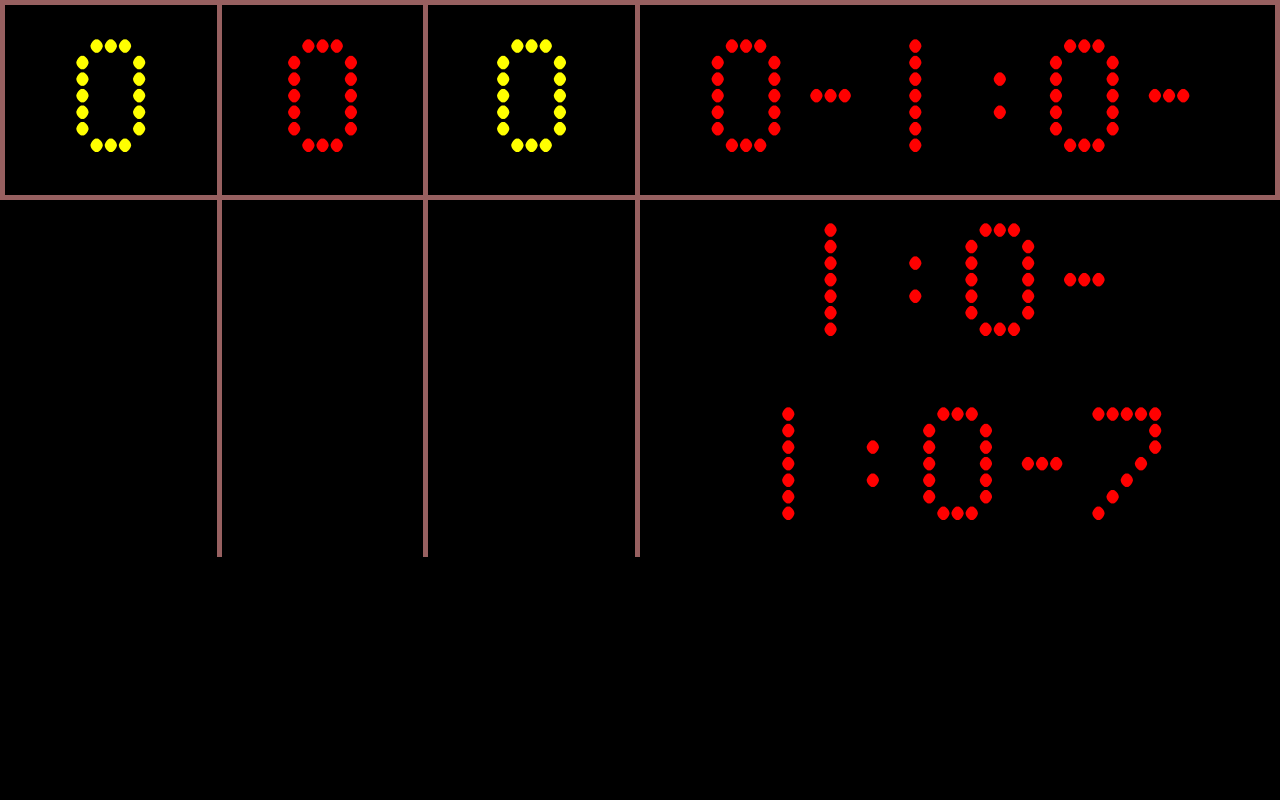
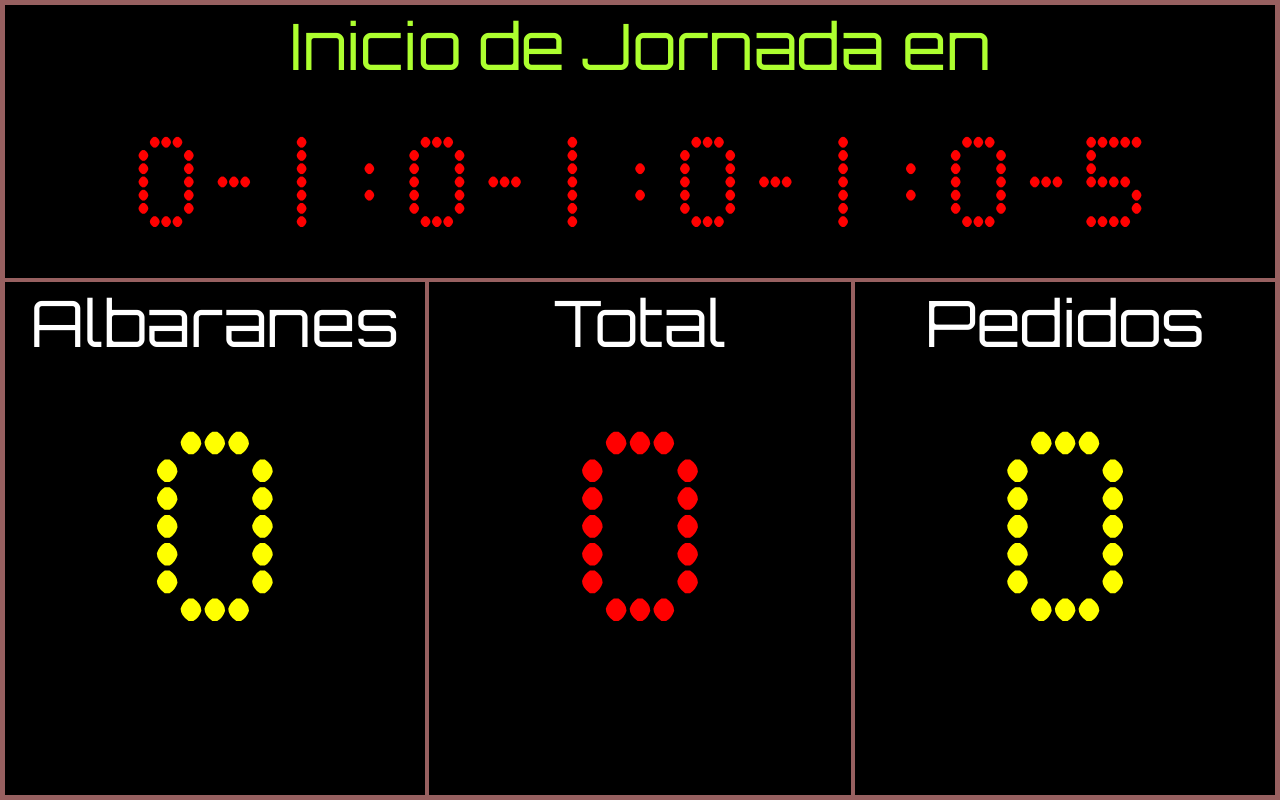
Before and after one commit to la1314/React-Redux, a React (Create React App) app in the folder panel-app/: page / in a window 1280 px wide. Built offline with nearby package versions, Linux system fonts and the light colour scheme; no server answers; a web font is replaced by a local one.

Commit message:
Añadido cambio de paneles

```diff
--- a/panel-app/src/components/Main/index.js
+++ b/panel-app/src/components/Main/index.js
@@ -5,27 +5,63 @@ import './style.scss';
 
 class Main extends Component {
 
-  constructor(props) {
-    super(props);
-    this.state = {boolean: false};
+
+  //Se comprueba cada 5 segundos si han pasado los minutos necesarios
+  //para cambiar el tipo de panel
+  componentDidMount() {
+
+    this.timer = setInterval(() => {
+      this.checkPanel()
+    }, 5000);
+
+  }
+
+  componentWillUnmount() {
+    clearInterval(this.timer);
   }
 
 
+  // True Scoreboard | False Reduced Scoreboard
+  checkPanel = () => {
+
+    const { clock, dispatchPanel } = this.props
+
+    var n = clock.min;
+
+    if (n > 9) {
+      n = n % 10
+    }
+
+    if (n < 7) {
+      dispatchPanel(1)
+    } else {
+      dispatchPanel(0)
+    }
+
+  }
 
   render() {
 
-    const {boolean} = this.state
+    const { panel } = this.props
 
     return (
-      <Page boolean={boolean} />
+      <Page panel={panel.type} />
     )
   }
 }
 
 const mapStateToProps = state => ({
   clock: state.clock,
+  panel: state.panel
 });
 
+//Se declaran los dispatch a importar
+const mapDispatchToProps = (dispatch) => {
 
+  return {
+    // dispatching plain actions
+    dispatchPanel: (value) => dispatch({ type: 'PANEL_SUCCESS', payload: value })
+  }
+}
 
-export default connect(mapStateToProps)(Main);
+export default connect(mapStateToProps, mapDispatchToProps)(Main);
--- a/panel-app/src/components/Main/page.js
+++ b/panel-app/src/components/Main/page.js
@@ -8,20 +8,20 @@ import BODY_R from '../Scoreboard_reduced/Body';
 function page(props) {
 
   const {
-    boolean
+    panel
   } = props;
 
 
   return (
     <div className='app_container'>
 
-      {boolean ?
+      {panel ?
         <HEADER />
         :
         <HEADER_R />
       }
 
-      {boolean ?
+      {panel ?
         <BODY />
         :
         <BODY_R />
--- a/panel-app/src/components/Main/style.scss
+++ b/panel-app/src/components/Main/style.scss
@@ -13,6 +13,7 @@
     height: 100vh;
     display: grid;
     grid-template-columns: 1fr;
+
     * {
         text-align: center;
     }
--- a/panel-app/src/components/Scoreboard/Header/style.scss
+++ b/panel-app/src/components/Scoreboard/Header/style.scss
@@ -3,7 +3,7 @@ $border-type: solid;
 $border-grueso: 5px;
 $border-fino: 2.5px;
 
-$font-countdown-text-color: green;
+$font-countdown-text-color: greenyellow;
 $font-countdown-value-color: red;
 
 .app_container_header {
@@ -12,20 +12,22 @@ $font-countdown-value-color: red;
     box-sizing: border-box;
     border: $border-type  $border-grueso $border-color;
     border-bottom: $border-fino $border-type  $border-color;
+    display: grid;
+    grid-template-columns: 1fr;
 
 
     .ach_text {
 
         height: 25%;
         font-family: 'orbitron';
-        color: greenyellow;
+        color: $font-countdown-text-color;
         font-size: 5vw;
 
     }
 
     .ach_value {
         font-family: 'scoreboard';
-        color: red;
+        color: $font-countdown-value-color;
         font-size: 10vw;
     }
 }
--- a/panel-app/src/components/Scoreboard_reduced/Body/page.js
+++ b/panel-app/src/components/Scoreboard_reduced/Body/page.js
@@ -2,9 +2,14 @@ function page(props) {
 
   return (
 
-      <div className='app_container_body'>
-
+    <div className='app_container_body_R'>
+      <div className='acb_text_R'>
+        Lorem ipsum dolor sit amet, consectetur adipiscing elit. Cras ullamcorper enim odio, non fringilla eros ullamcorper eget.
+        Vestibulum egestas sit amet risus vel pharetra. Class aptent taciti sociosqu ad litora torquent per conubia nostra, per inceptos himenaeos.
+        Cras vel arcu id libero iaculis egestas ut at quam. Proin auctor non magna condimentum congue. Sed maximus risus in dui viverra, et lobortis
+        odio sodales.
       </div>
+    </div>
   )
 }
 
--- a/panel-app/src/components/Scoreboard_reduced/Body/style.scss
+++ b/panel-app/src/components/Scoreboard_reduced/Body/style.scss
@@ -3,80 +3,22 @@ $border-type: solid;
 $border-grueso: 5px;
 $border-fino: 2.5px;
 
-$font-total-text-color: white;
-$font-total-value-color: red;
-$font-deliveryNotes-text-color: white;
-$font-deliveryNotes-value-color: red;
-$font-orders-text-color: white;
-$font-orders-value-color: red;
+$font-body-text-color: white;
 
-
-.app_container_body {
+.app_container_body_R {
 
     height: 65vh;
     display: grid;
-    grid-template-columns: 1fr 1fr 1fr;
-    grid-template-areas:
-    "left center right";
+    grid-template-columns: 1fr;
 
-    .acb_deliveryNotes{
+    .acb_text_R {
 
-        grid-area: left;
-        border: $border-grueso $border-type $border-color;
-        border-right: $border-fino $border-type  $border-color;
-        border-top: $border-fino $border-type  $border-color;
+        padding: 5vmin;
+        color: $font-body-text-color;
+        font-size: 5vmin;
+        text-align: justify;
+        border: $border-type $border-grueso $border-color;
+        border-top: 0;
 
     }
-
-    .acb_total{
-
-        grid-area: center;
-        border: $border-grueso $border-type $border-color;
-        border-right: $border-fino $border-type $border-color;
-        border-left: $border-fino $border-type $border-color;
-        border-top: $border-fino $border-type  $border-color;
-    }
-
-    .acb_orders{
-
-        grid-area: right;
-        border: $border-grueso $border-type $border-color;
-        border-left: $border-fino $border-type $border-color;
-        border-top: $border-fino $border-type  $border-color;
-
-    }
-
-    .acb_dn_text {
-        color: $font-deliveryNotes-text-color;
-    }
-
-    .acb_t_text {
-        color: $font-total-text-color;
-    }
-
-    .acb_o_text{
-        color: $font-orders-text-color;
-    }
-
-    .acb_dn_text, .acb_t_text, .acb_o_text {
-
-
-        height: 18%;
-        font-family: 'orbitron';
-        font-size: 5vw;;
-    }
-
-
-    .acb_dn_value, .acb_t_value, .acb_o_value {
-
-
-        color: yellow;
-        font-size: 21vw;
-        font-family: 'scoreboard';
-    }
-
-    .acb_t_value{
-        color: $font-total-value-color;
-    }
-
 }
--- a/panel-app/src/components/Scoreboard_reduced/Header/page.js
+++ b/panel-app/src/components/Scoreboard_reduced/Header/page.js
@@ -8,26 +8,26 @@ function page(props) {
 
   return (
 
-    <div className='app_container_header'>
+    <div className='app_container_header_R'>
 
-      <div className='ach_data'>
-        <div className='ach_deliveryNotes'>
-          <div className='ach_dn_value'>{deliveryNote.data}</div>
+      <div className='ach_data_R'>
+        <div className='ach_deliveryNotes_R'>
+          <div className='ach_dn_value_R'>{deliveryNote.data}</div>
         </div>
-        <div className='ach_total'>
-          <div className='ach_t_value'>{deliveryNote.data + orders.data}</div>
+        <div className='ach_total_R'>
+          <div className='ach_t_value_R'>{deliveryNote.data + orders.data}</div>
         </div>
-        <div className='ach_orders'>
-          <div className='ach_o_value'>{orders.data}</div>
+        <div className='ach_orders_R'>
+          <div className='ach_o_value_R'>{orders.data}</div>
         </div>
       </div>
 
-      <div className='ach_countdown'>
+      <div className='ach_countdown_R'>
         {clock.c_days === undefined
-          ? <div className='ach_c_value'>00:00:00</div>
+          ? <div className='ach_c_value_R'>00:00:00</div>
           : (clock.c_days === '00'
-            ? <div className='ach_c_value'>{clock.c_hour}:{clock.c_min}:{clock.c_seg}</div>
-            : <div className='ach_c_value'>{clock.c_days}:{clock.c_hour}:{clock.c_min}:{clock.c_seg}</div>
+            ? <div className='ach_c_value_R'>{clock.c_hour}:{clock.c_min}:{clock.c_seg}</div>
+            : <div className='ach_c_value_R'>{clock.c_days}:{clock.c_hour}:{clock.c_min}:{clock.c_seg}</div>
           )
         }
       </div>
--- a/panel-app/src/components/Scoreboard_reduced/Header/style.scss
+++ b/panel-app/src/components/Scoreboard_reduced/Header/style.scss
@@ -8,54 +8,67 @@ $font-deliveryNotes-value-color: yellow;
 $font-orders-value-color: yellow;
 $font-countdown-value-color: red;
 
-.app_container_header {
+.app_container_header_R {
 
-    height: 25vmin;
-    border: $border-type  $border-grueso $border-color;
-
+    height: 35vh;
     display: grid;
     grid-template-columns: 3fr 3fr;
 
-    .ach_data {
+    //Div DeliveryNotes, Total, Orders
+    .ach_data_R {
 
+        border: $border-type $border-grueso $border-color;
         display: grid;
+        align-content: center;
         grid-template-columns: 1fr 1fr 1fr;
+        grid-template-rows: 1fr;
     }
 
-    .ach_total {
+    //Div countdown
+    .ach_countdown_R {
+        border: $border-type $border-grueso $border-color;
+        border-left: 0;
+        display: grid;
+        align-content: center;
+    }
+
+    .ach_total_R {
 
         border-right: $border-type $border-grueso $border-color;
         border-left: $border-type $border-grueso $border-color;
     }
 
-    .ach_orders {
-        border-right: $border-type $border-grueso $border-color;
+    .ach_deliveryNotes_R, .ach_total_R, .ach_orders_R {
+
+        display: grid;
+        align-content: center;
+
     }
 
     //Valor delivery notes
-    .ach_dn_value {
+    .ach_dn_value_R {
         color: $font-deliveryNotes-value-color;
     }
 
     //Valor total
-    .ach_t_value{
+    .ach_t_value_R {
 
         color: $font-total-value-color;
     }
 
     //Valor orders
-    .ach_o_value {
+    .ach_o_value_R {
 
         color: $font-orders-value-color;
     }
 
     //valor countdown
-    .ach_c_value {
+    .ach_c_value_R {
 
         color: $font-countdown-value-color;
     }
 
-    .ach_dn_value, .ach_t_value, .ach_o_value, .ach_c_value {
+    .ach_dn_value_R, .ach_t_value_R, .ach_o_value_R, .ach_c_value_R {
 
         font-size: 20vmin;
         font-family: 'scoreboard';
--- a/panel-app/src/redux/reducers/index.js
+++ b/panel-app/src/redux/reducers/index.js
@@ -4,6 +4,7 @@ import { combineReducers } from 'redux';
 import clockReducers from './clockReducers';
 import deliverynoteReducers from './deliverynoteReducers';
 import ordersReducers from './ordersReducers';
+import panelReducers from './panelReducers';
 
 
 // Al combinar los Reducers  los exportamos con el nombre que tendrán finalmente como State
@@ -12,5 +13,6 @@ export default combineReducers({
 
     clock: clockReducers,
     deliveryNote: deliverynoteReducers,
-    orders: ordersReducers
+    orders: ordersReducers,
+    panel: panelReducers
 })
--- /dev/null
+++ b/panel-app/src/redux/reducers/panelReducers.js
@@ -0,0 +1,21 @@
+const initialState = {
+    type: 1
+};
+
+export default function reducer(state = initialState, action) {
+
+    switch (action.type) {
+
+      case "PANEL_SUCCESS":
+        return {
+          ...state,
+          type: action.payload
+        }
+
+      default:
+        return {
+          ...state
+        }
+
+    }
+  }
```
Also changed, not shown: panel-app/src/redux/actions/panelActions.js (added, +7 -0 lines), 1 other file (tests, documents, lock files or other folders).
